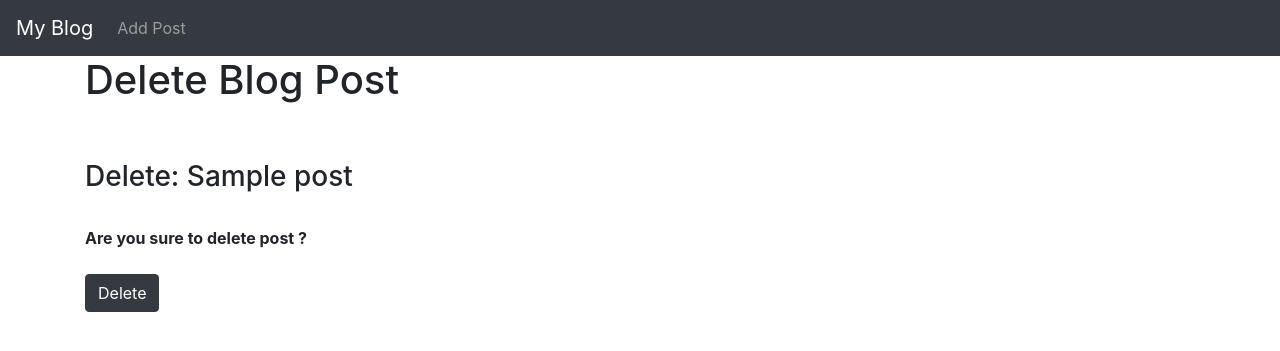
After one commit to Archie9010/Blog, a Django app: page /article/edit/1/delete in a window 1280 px wide. The commit adds this page. Shown: the top 351 px of the page. Run offline with Django 3.2, Linux system fonts and the light colour scheme; tables that the repository leaves empty hold one stand-in row (values such as "Sample post").

```diff
--- a/blog/models.py
+++ b/blog/models.py
@@ -1,6 +1,7 @@
 from django.db import models
 from django.contrib.auth.models import User
 from django.urls import reverse
+from datetime import datetime, date
 
 
 class Post(models.Model):
@@ -8,6 +9,7 @@ class Post(models.Model):
     title_tag = models.CharField(max_length=250)
     author = models.ForeignKey(User, on_delete=models.CASCADE)
     body = models.TextField()
+    post_date = models.DateField(auto_now_add=True)
 
     def __str__(self):
         return self.title + ' | ' + str(self.author)
--- a/blog/urls.py
+++ b/blog/urls.py
@@ -1,11 +1,13 @@
 from django.urls import path, include
 #from . import views
-from .views import HomeView, ArticleDetailView, AddPostView, UpdatePostView
+from .views import HomeView, ArticleDetailView, AddPostView, UpdatePostView, DeletePostView
 
 urlpatterns = [
    # path('', views.home, name="home"),
    path('', HomeView.as_view(), name="home"),
    path('article/<int:pk>', ArticleDetailView.as_view(), name='article-detail'),
    path('add_post/', AddPostView.as_view(), name='add_post'),
-   path('article/edit/<int:pk>', UpdatePostView.as_view(), name='update_post')
+   path('article/edit/<int:pk>', UpdatePostView.as_view(), name='update_post'),
+   path('article/edit/<int:pk>/delete', DeletePostView.as_view(), name='delete_post')
+
 ]
--- a/blog/views.py
+++ b/blog/views.py
@@ -1,7 +1,8 @@
 from django.shortcuts import render
-from django.views.generic import ListView, DetailView, CreateView, UpdateView
+from django.views.generic import ListView, DetailView, CreateView, UpdateView, DeleteView
 from .models import Post
 from .forms import PostForm, EditForm
+from django.urls import reverse_lazy
 
 # def home(request):
 #     return render(request, 'home.html', {})
@@ -10,6 +11,7 @@ from .forms import PostForm, EditForm
 class HomeView(ListView):
     model = Post
     template_name = 'home.html'
+    ordering = ['-post_date']
 
 
 class ArticleDetailView(DetailView):
@@ -29,3 +31,9 @@ class UpdatePostView(UpdateView):
     form_class = EditForm
     template_name = 'update_post.html'
     #fields = ['title', 'title_tag', 'body']
+
+
+class DeletePostView(DeleteView):
+    model = Post
+    template_name = 'delete_post.html'
+    success_url = reverse_lazy('home')
--- a/templates/base.html
+++ b/templates/base.html
@@ -30,7 +30,7 @@
 
     </div>
   </nav>
-<div class="#">
+<div class="container">
     {% block content %}
 
     {% endblock %}
--- /dev/null
+++ b/templates/delete_post.html
@@ -0,0 +1,19 @@
+{% extends 'base.html' %}
+{% block title %}Delete Post{% endblock %}
+
+{% block content %}
+
+<h1>Delete Blog Post</h1>
+
+<br/><br/>
+<h3>Delete: {{ post.title }}</h3>
+
+<br/>
+<div class="form-group">
+    <form method="POST">
+        {% csrf_token %}
+        <strong>Are you sure to delete post ?</strong><br/><br/>
+        <button class="btn btn-dark">Delete</button>
+</div>
+
+{% endblock %}
```
Also changed, not shown: templates/article_details.html (+7 -1 lines), templates/home.html (+7 -2 lines), blog/migrations/0003_auto_20221103_1345.py (added).
